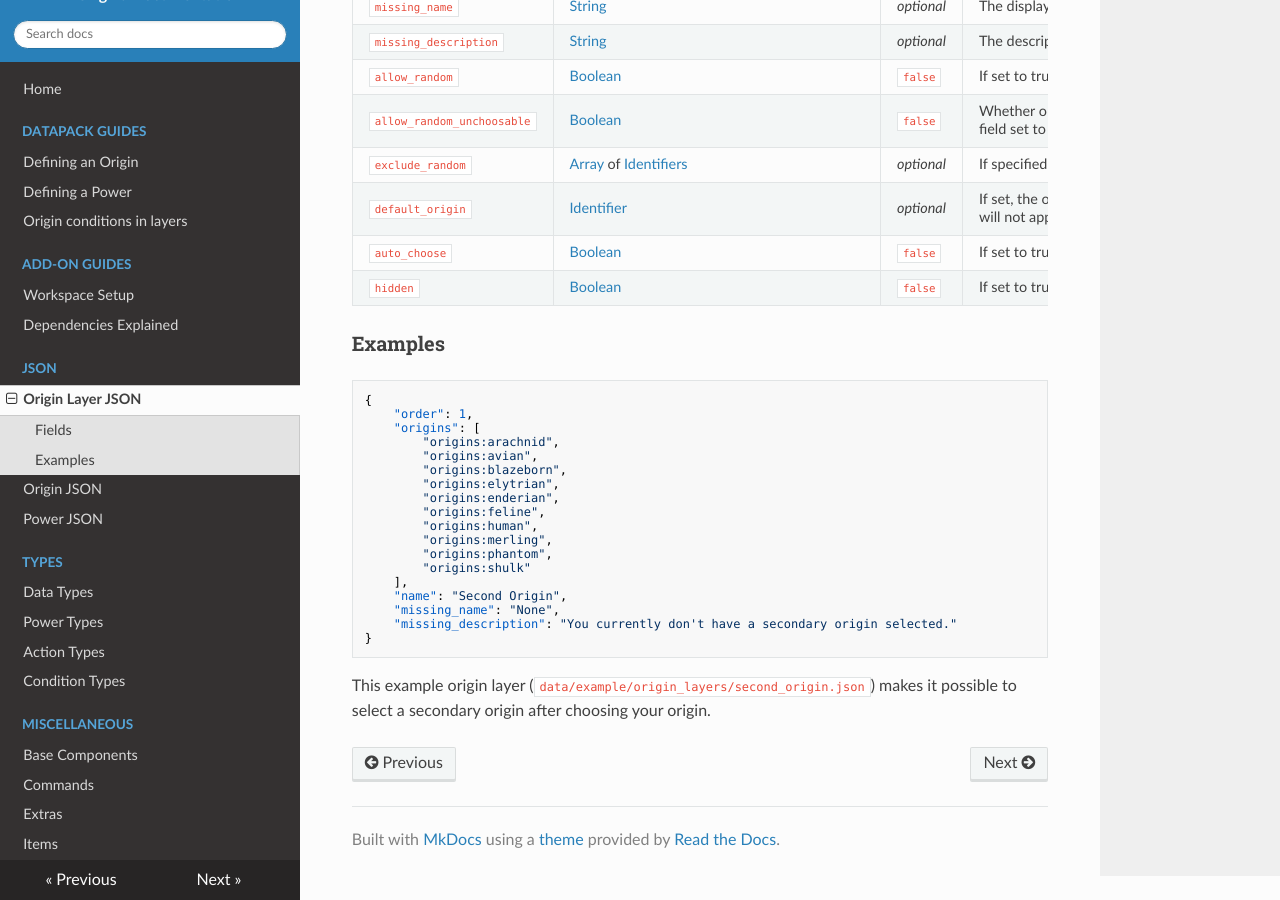
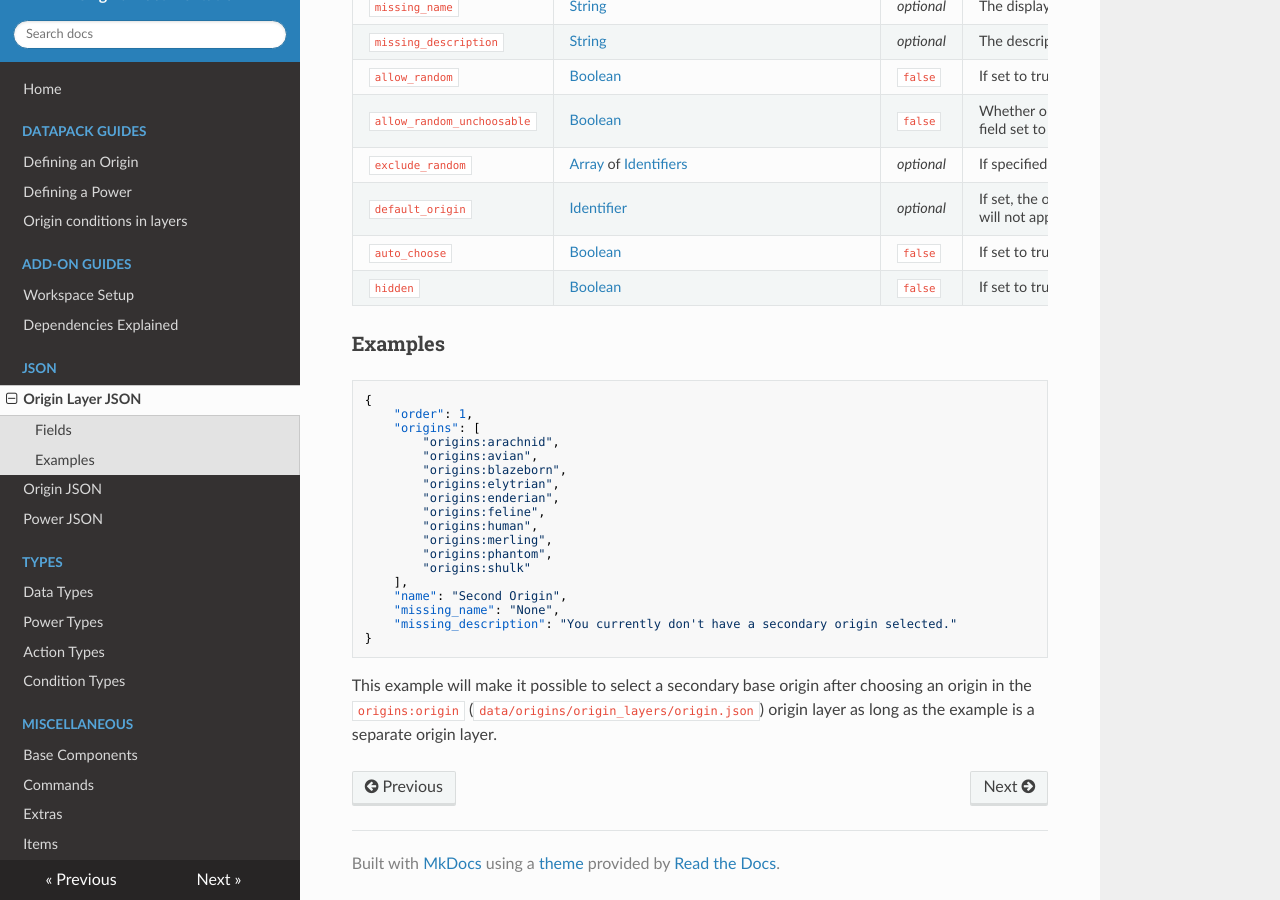
Before and after one commit to apace100/origins-docs, an MkDocs documentation site: the page built from docs/json/origin_layer.md, in a window 1280 px wide and 900 px high, scrolled down 674 px. Built offline with MkDocs 1.6.1, drawn with Linux system fonts in a browser that asks for light colours; nearby versions of some CDN libraries.

Commit message:
Tweak `json` docs for consistency with other docs

````diff
--- a/docs/json/origin_layer.md
+++ b/docs/json/origin_layer.md
@@ -53,4 +53,5 @@ Field  | Type | Default | Description
     "missing_description": "You currently don't have a secondary origin selected."
 }
 ```
-This example origin layer (`data/example/origin_layers/second_origin.json`) makes it possible to select a secondary origin after choosing your origin.
+
+This example will make it possible to select a secondary base origin after choosing an origin in the `origins:origin` (`data/origins/origin_layers/origin.json`) origin layer as long as the example is a separate origin layer.
````
Also changed, not shown: docs/json/conditioned_origin.md (+2 -1 lines), docs/json/origin.md (+2 -1 lines), docs/json/power.md (+3 -1 lines), docs/json/upgrade.md (+2 -0 lines).
